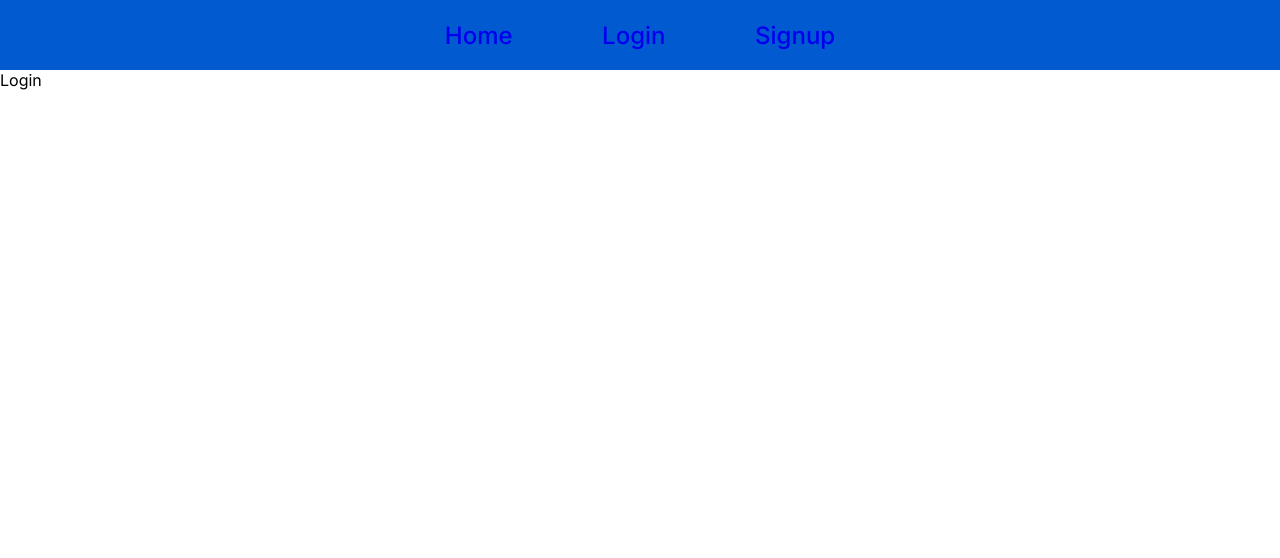
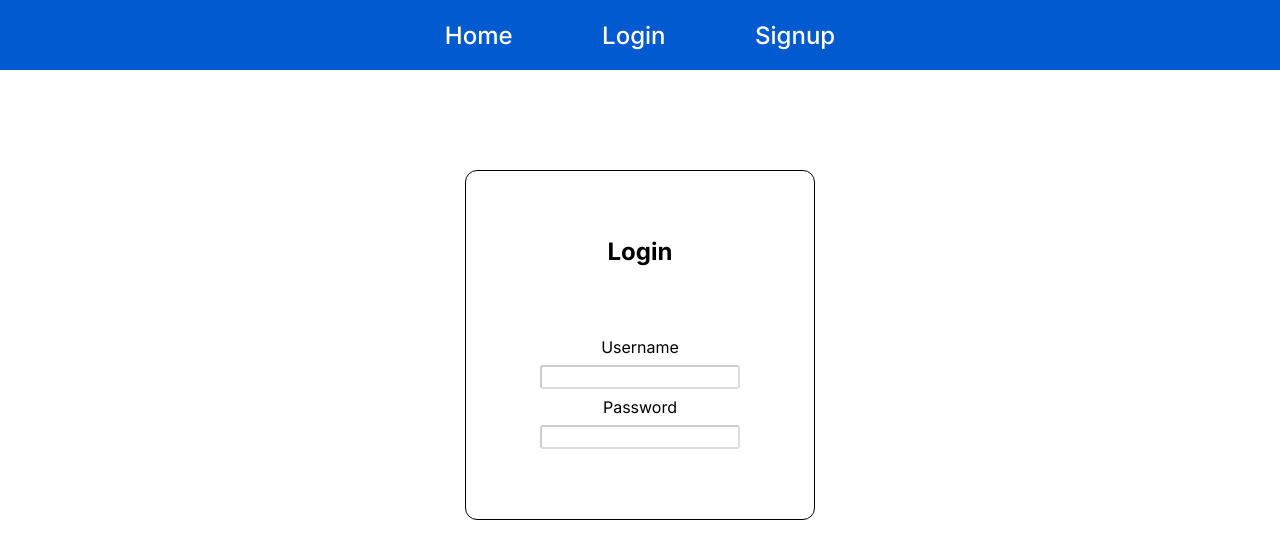
Before and after one commit to qazx960/user-signup-login, a React (Create React App) app: page /login in a window 1280 px wide. Shown: the top 558 px of the page. Built offline with nearby package versions, Linux system fonts and the light colour scheme.

Commit message:
loginpage markup & css added

```diff
--- a/src/App.js
+++ b/src/App.js
@@ -8,10 +8,8 @@ function App() {
     <BrowserRouter>
       <Header />
       <Routes>
-
-      <Route path='/login' element={<Login />} />
-        <Route path='/signup' element={<Signup />} />
-
+        <Route path="/login" element={<Login />} />
+        <Route path="/signup" element={<Signup />} />
       </Routes>
     </BrowserRouter>
   );
--- a/src/index.css
+++ b/src/index.css
@@ -16,5 +16,6 @@ li {
 
 a {
   text-decoration: none;
+  color: #fff;
 
 }
--- a/src/pages/Login.jsx
+++ b/src/pages/Login.jsx
@@ -1,7 +1,47 @@
 import React from 'react'
+import { styled } from 'styled-components'
 
+const LoginContainer = styled.section`
+  border: 1px solid black;
+
+
+height: 350px;
+width: 350px;
+margin: 100px auto;
+
+border-radius: 12px;
+
+  display: flex;
+  flex-direction: column;
+  align-items: center;
+  justify-content: space-evenly;
+
+`
+
+const Form = styled.form`
+  display: flex;
+  flex-direction: column;
+  align-items: center;
+  justify-content: space-around;
+  height: 120px;
+`
+const Input = styled.input`
+  width: 200px;
+  height: 24px;
+  border-radius: 3px;
+  border-color: rgba(0,0,0,0.2);
+  padding: 3px;
+`
 export const Login = () => {
   return (
-    <div>Login</div>
+    <LoginContainer>
+      <h1>Login</h1>
+      <Form>
+          <label htmlFor="">Username</label>
+          <Input type="text"  />
+          <label htmlFor="">Password</label>
+          <Input type="password"  />
+      </Form>
+    </LoginContainer>
   )
 }
```
